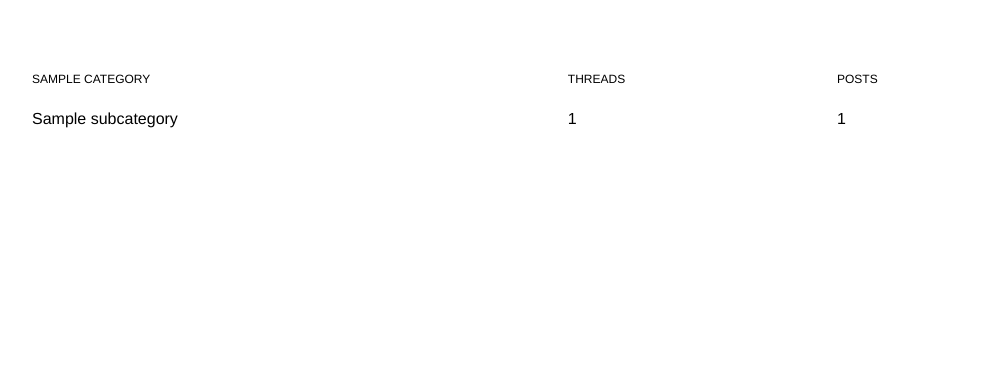
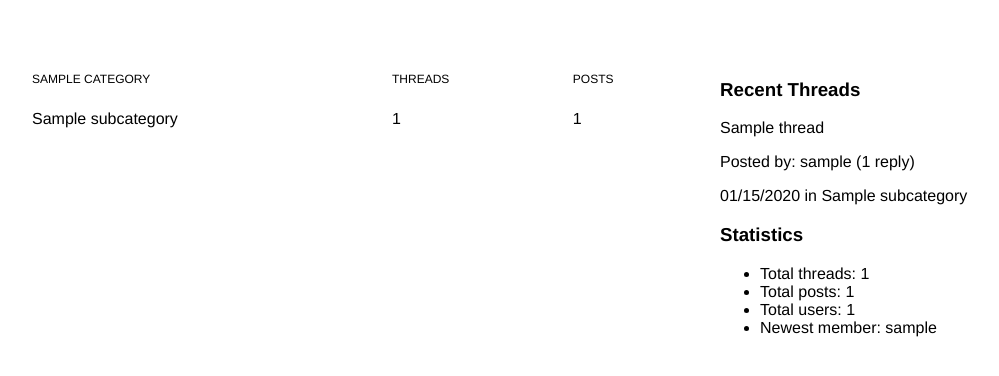
Before and after one commit to Punkweb/PunkwebBB, a Django app: page / in a window 1280 px wide. Shown: the top 376 px of the page, without its empty margins (112-1111 px from the left). Run offline with Django 4.2, Linux system fonts and the light colour scheme; tables that the repository leaves empty hold one stand-in row (values such as "Sample post").

Commit message:
Add recent threads and board stats on index

```diff
--- /dev/null
+++ b/punkweb_bb/static/punkweb_bb/index.css
@@ -0,0 +1,12 @@
+.index {
+  display: flex;
+  gap: 1rem;
+}
+
+.index__main {
+  flex: 1;
+}
+
+.index__sidebar {
+  flex: 0 0 320px;
+}
--- a/punkweb_bb/templates/punkweb_bb/index.html
+++ b/punkweb_bb/templates/punkweb_bb/index.html
@@ -1,8 +1,17 @@
 {% extends 'punkweb_bb/base.html' %}
+
+{% load static %}
+
+{% block extra_head %}
+<link rel="stylesheet" href="{% static 'punkweb_bb/index.css' %}">
+{% endblock %}
 
 {% block content %}
 
+<div class="index">
+  <div class="index__main">
     {% for category in categories %}
+    <div class="pw-card fluid">
       <table class="pw-table">
         <thead>
           <tr>
@@ -23,6 +32,32 @@
           {% endfor %}
         </tbody>
       </table>
+    </div>
     {% endfor %}
+  </div>
+  <div class="index__sidebar">
+    <h3>Recent Threads</h3>
+    {% for thread in recent_threads %}
+    <div>
+      <a href="{% url 'punkweb_bb:thread_detail' thread.id %}">{{thread.title}}</a>
+      <p>Posted by: {{ thread.user.username }} ({{thread.post_count}}
+        {% if thread.post_count == 1 %}reply{% else%}replies{% endif %})</p>
+      <p>
+        {{thread.created_at|date:'m/d/Y'}} in
+        <a href="{% url 'punkweb_bb:subcategory_detail' thread.subcategory.slug %}">
+          {{thread.subcategory.name}}
+        </a>
+      </p>
+    </div>
+    {% endfor %}
+    <h3>Statistics</h3>
+    <ul>
+      <li>Total threads: {{ thread_count }}</li>
+      <li>Total posts: {{post_count}}</li>
+      <li>Total users: {{profile_count}}</li>
+      <li>Newest member: {{newest_profile.user.username}}</li>
+    </ul>
+  </div>
+</div>
 
 {% endblock %}
--- a/punkweb_bb/views.py
+++ b/punkweb_bb/views.py
@@ -3,16 +3,29 @@ from django.contrib.auth.forms import AuthenticationForm
 from django.shortcuts import get_object_or_404, redirect, render
 
 from .forms import PostForm, ThreadForm
-from .models import Category, Subcategory, Post, Thread
+from .models import BoardProfile, Category, Subcategory, Post, Thread
 
 
 def index(request):
     categories = Category.objects.all()
 
+    recent_threads = Thread.objects.all().order_by("-created_at")[:5]
+    recent_posts = Post.objects.all().order_by("-created_at")[:5]
+
+    thread_count = Thread.objects.count()
+    post_count = Post.objects.count()
+    profile_count = BoardProfile.objects.count()
+    newest_profile = BoardProfile.objects.order_by("-created_at").first()
+
     context = {
         "categories": categories,
+        "recent_threads": recent_threads,
+        "recent_posts": recent_posts,
+        "thread_count": thread_count,
+        "post_count": post_count,
+        "profile_count": profile_count,
+        "newest_profile": newest_profile,
     }
-
     return render(request, "punkweb_bb/index.html", context=context)
 
 
@@ -49,7 +62,6 @@ def category_detail(request, category_slug):
     context = {
         "category": category,
     }
-
     return render(request, "punkweb_bb/category_detail.html", context=context)
 
 
@@ -59,7 +71,6 @@ def subcategory_detail(request, subcategory_slug):
     context = {
         "subcategory": subcategory,
     }
-
     return render(request, "punkweb_bb/subcategory_detail.html", context=context)
 
 
@@ -83,7 +94,6 @@ def thread_create(request, subcategory_slug):
         "subcategory": subcategory,
         "form": form,
     }
-
     return render(request, "punkweb_bb/thread_create.html", context=context)
 
 
@@ -96,7 +106,6 @@ def thread_detail(request, thread_id):
         "thread": thread,
         "post_form": post_form,
     }
-
     return render(request, "punkweb_bb/thread_detail.html", context=context)
 
 
```
Lines whose indentation alone changed are shown as unchanged.
